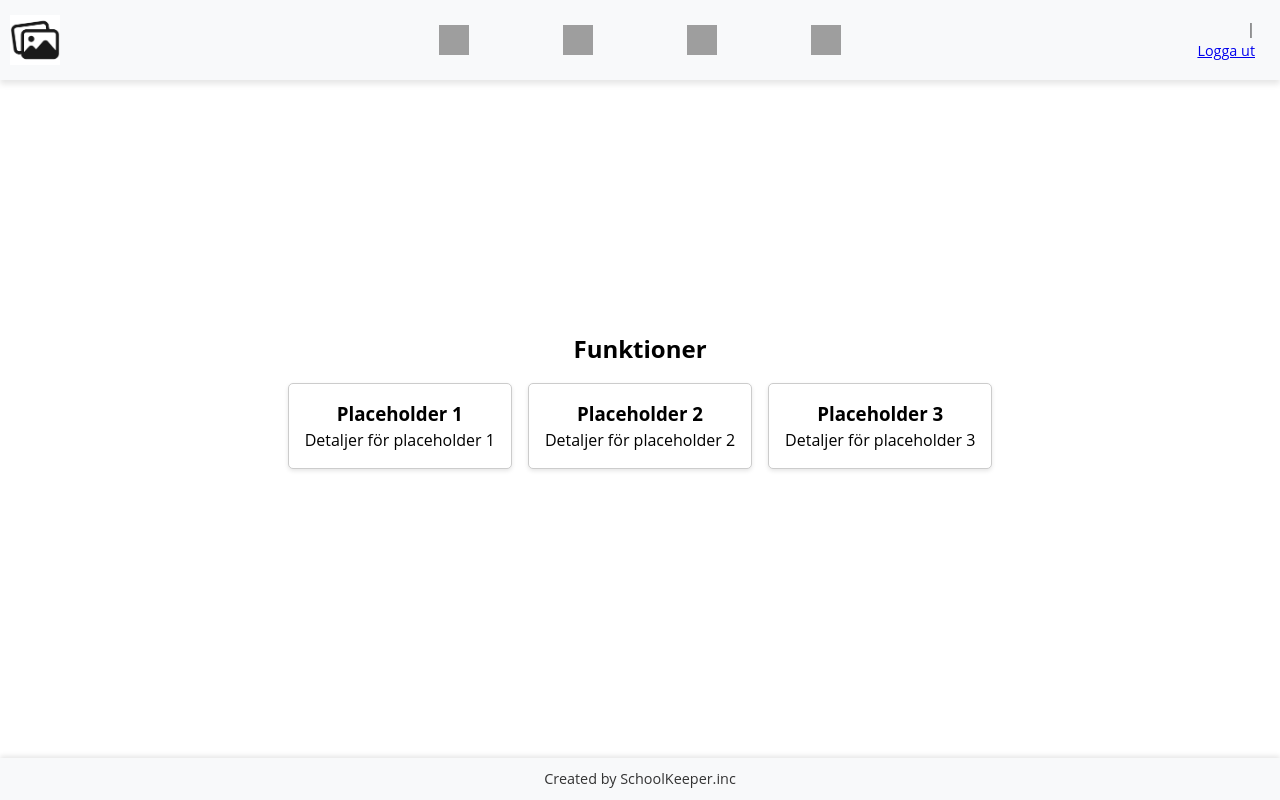
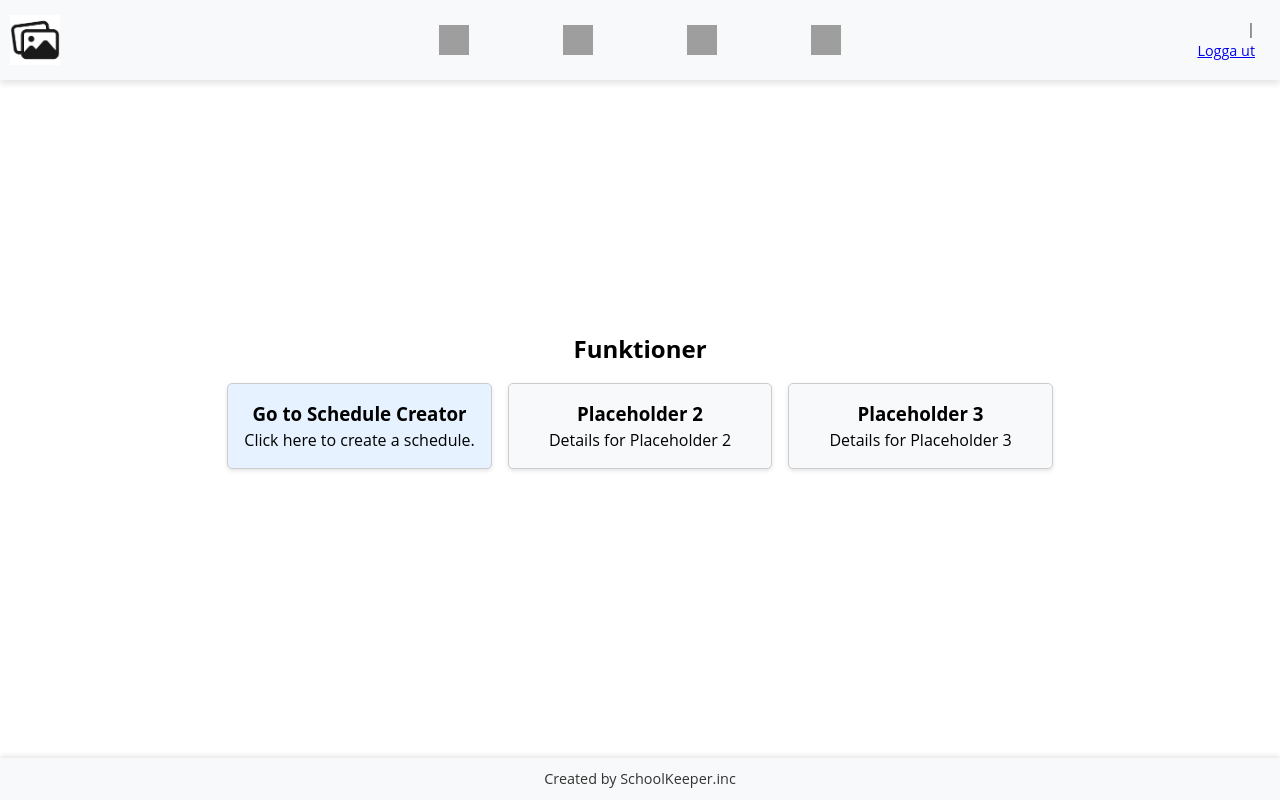
Before and after one commit to KebabMumsare/Schoolkeeper, a Vue app in the folder SchoolKeeper/: page /admintools in a window 1280 px wide. Built offline with nearby package versions, Linux system fonts and the light colour scheme; grey boxes are pictures that could not be loaded.

Commit message:
Half decent admin tools

```diff
--- a/SchoolKeeper/src/views/AdminTools.vue
+++ b/SchoolKeeper/src/views/AdminTools.vue
@@ -3,9 +3,22 @@
 <main>
   <h2>Funktioner</h2>
   <div class="classroom-grid">
-    <div class="classroom-item" v-for="index in 3" :key="index">
-      <h3>Placeholder {{ index }}</h3>
-      <p>Detaljer för placeholder {{ index }}</p>
+    <router-link
+      to="/schedulecreator"
+      class="classroom-item"
+      :style="{ backgroundColor: getRandomColor(0) }"
+    >
+      <h3>Go to Schedule Creator</h3>
+      <p>Click here to create a schedule.</p>
+    </router-link>
+    <div
+      class="classroom-item"
+      v-for="index in 2"
+      :key="index + 1"
+      :style="{ backgroundColor: getRandomColor(index + 1) }"
+    >
+      <h3>Placeholder {{ index + 1 }}</h3>
+      <p>Details for Placeholder {{ index + 1 }}</p>
     </div>
   </div>
 </main>
@@ -20,16 +33,22 @@
 }
 
 .classroom-item {
-  background-color: white;
   border: 1px solid #ccc;
   border-radius: 5px;
   padding: 1rem;
   text-align: center;
   box-shadow: 0 2px 4px rgba(0, 0, 0, 0.1);
   cursor: pointer;
+  text-decoration: none;
+  color: inherit;
 }
+
+.classroom-item:hover {
+  background-color: #f0f0f0;
+}
+
 h2{
-    text-align: center;
+    text-align: center
 }
 </style>
 
@@ -43,7 +62,19 @@ export default {
     },
     data() {
         return {
-            currentUser: useStorage('currentUser', {id: '', name: '', access: '', class: ''})
+            currentUser: useStorage('currentUser', {id: '', name: '', access: '', class: ''}),
+            colors: ['#f8f9fa', '#e6f2ff', '#fff0f5'], // Define your colors here
+        }
+    },
+    methods: {
+        getRandomColor(index) {
+            // Get a random color from the colors array
+            const randomIndex = Math.floor(Math.random() * this.colors.length);
+            // Ensure the color is not the same as the previous one
+            if (index > 0 && this.colors[randomIndex] === this.colors[index - 1]) {
+                return this.colors[(randomIndex + 1) % this.colors.length]; // Get the next color
+            }
+            return this.colors[randomIndex];
         }
     }
 }
```
